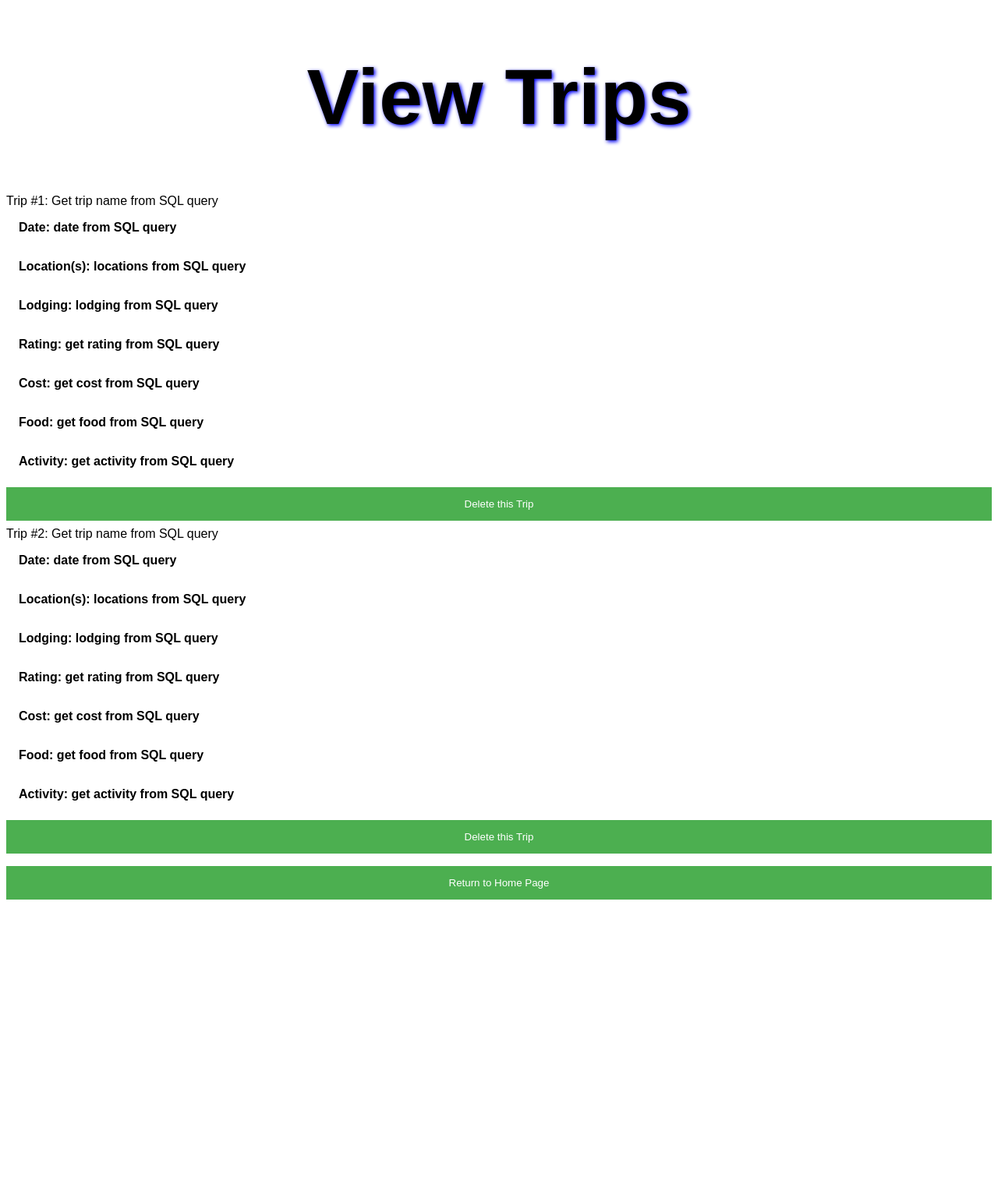
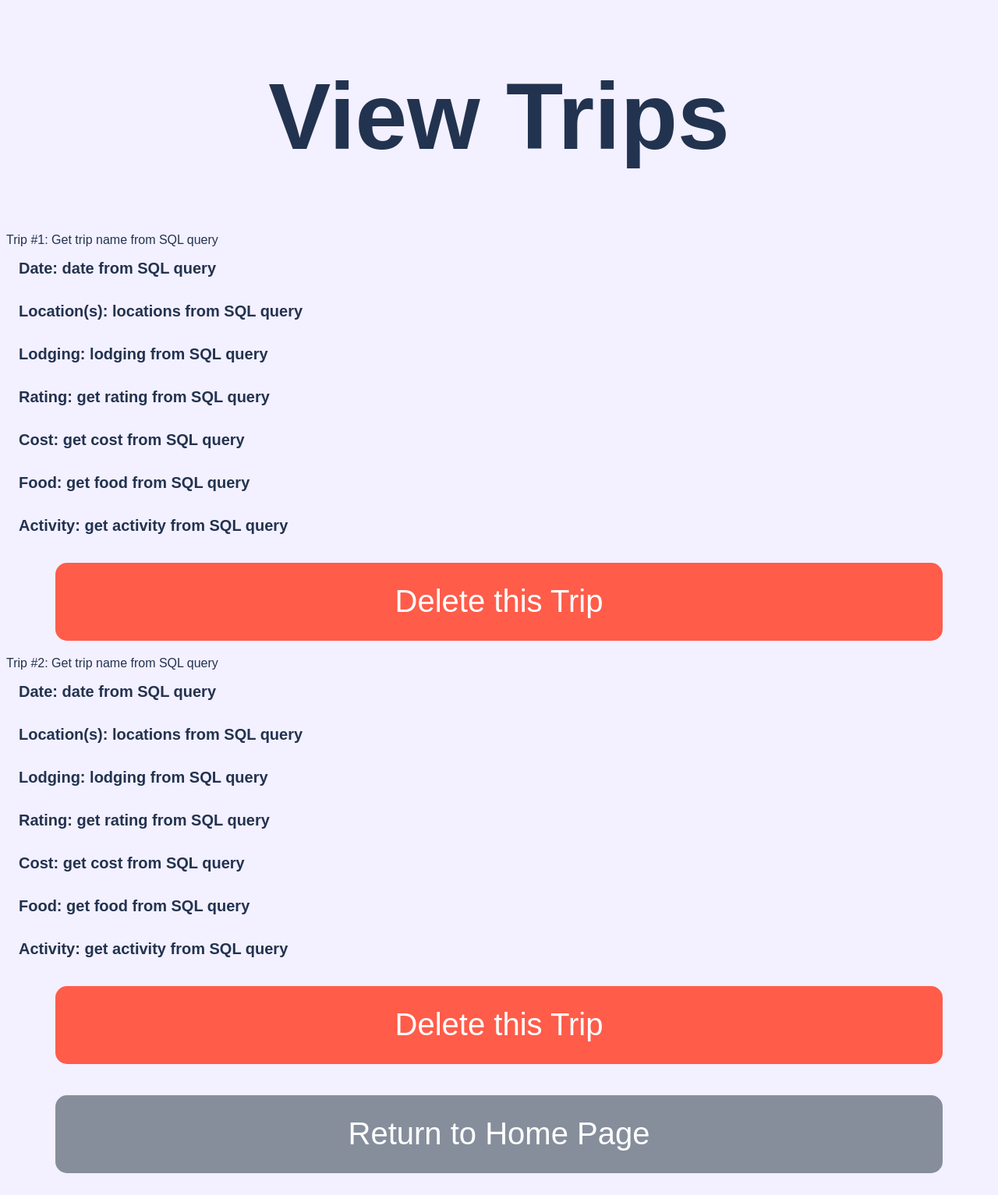
Before and after one commit to chotch/CS340FinalProject, a PHP site: page /ViewTrips.html in a window 1280 px wide. Shown: the whole page at 78% size. Before the commit the page ends 1154 px from the top, so only its background shows below. Run offline with PHP 8.4, Linux system fonts and the light colour scheme.

Commit message:
css changes

```diff
--- a/Home.css
+++ b/Home.css
@@ -1,28 +1,61 @@
 /* Header */
+body {
+    font-family: 'Libre Franklin', sans-serif;
+    background-color: #f3f0ff;
+    color: #22334f;
+}
+
 .logo {
-    font-size: 100px;
+    font-size: 120px;
     text-align: center;
-    text-shadow:2px 2px 5px blue;
 }
 
 .formReg {
     font-size: 20px;
 }
 
-.delete {
-
+#frm1 {
+    font-size: 20px;
 }
 
-.inputter {
-    width: 340px;
-    display: inline-block;
-    text-align:right;
+/* Set a style for all buttons */
+button {
+  font-family: 'Libre Franklin', sans-serif;
+  background-color: #868e9c;
+  color: white;
+  padding: 14px 20px;
+  margin: 20px 0;
+  margin-left: 5%;
+  border: none;
+  cursor: pointer;
+  width: 90%;
+  align: center;
+  height: 100px;
+  border-radius: 15px;
+  font-size: 40px;
 }
 
-body {font-family: Arial, Helvetica, sans-serif;}
+button:hover {
+  opacity: 0.8;
+  transition: .3s;
+  transform: scale(1.02);
+}
+
+.delete_button {
+
+    /* background-color: #ff968a; */
+    background-color: #ff5c4a;
+}
+
+.delete_button:hover {
+    opacity: 0.9;
+    background-color: #ff5c4a;
+}
+
 
 /* Full-width input fields */
 input[type=text], input[type=password], input[type=not] {
+  font-family: 'Libre Franklin', sans-serif;
   width: 100%;
   padding: 12px 20px;
   margin: 8px 0;
@@ -31,21 +64,6 @@ input[type=text], input[type=password], input[type=not] {
   box-sizing: border-box;
 }
 
-/* Set a style for all buttons */
-button,.add {
-  background-color: #4CAF50;
-  color: white;
-  padding: 14px 20px;
-  margin: 8px 0;
-  border: none;
-  cursor: pointer;
-  width: 100%;
-}
-
-
-button:hover {
-  opacity: 0.8;
-}
 
 /* Extra styles for the cancel button */
 .cancelbtn {
@@ -114,6 +132,8 @@ span.psw {
   cursor: pointer;
 }
 
+
+
 /* Add Zoom Animation */
 .animate {
   -webkit-animation: animatezoom 0.6s;
--- a/ViewTrips.html
+++ b/ViewTrips.html
@@ -42,7 +42,7 @@
       <label for="enterMyOwn"> <b> Activity: get activity from SQL query  </b></label>
     </div>
 
-<button onclick="window.location.href = 'Home.html'"> Delete this Trip </button>
+    <button onclick="window.location.href = 'Home.html'" class = "delete_button"> Delete this Trip </button>
     </div>
 
 
@@ -79,9 +79,11 @@
       <label for="enterMyOwn"> <b> Activity: get activity from SQL query  </b></label>
     </div>
 
-<button onclick="window.location.href = 'Home.html'"> Delete this Trip </button>
+    <button onclick="window.location.href = 'Home.html'" class = "delete_button"> Delete this Trip </button>
     </div>
     <!-- action to new page? after submission -->
     <button onclick="window.location.href = 'Home.html'"> Return to Home Page </button>
 
     </div>
+    </body>
+</html>
```
Also changed, not shown: Home.html (+5 -10 lines), AddTrip.html (line endings or trailing spaces), QuickStats.html (line endings or trailing spaces). Lines whose indentation alone changed are shown as unchanged.
